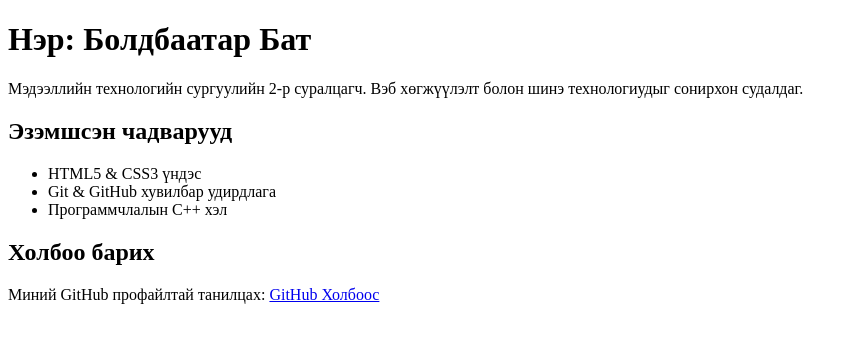
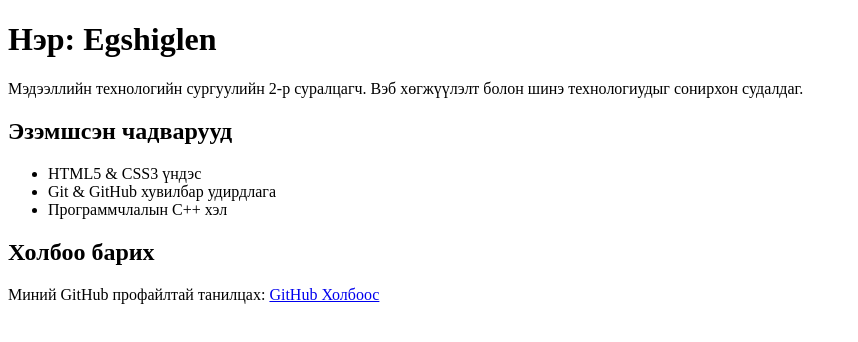
Before and after one commit to egshgln4-ux/web-development-lab, a plain HTML site: page index.html in a window 1280 px wide. Shown: the whole page, without its empty margins (0-858 px from the left). Drawn offline with Linux system fonts and the light colour scheme.

Commit message:
Lab 1: CV нэрийг шинэчилэв

```diff
--- a/index.html
+++ b/index.html
@@ -7,7 +7,7 @@
 </head>
 <body>
   <!-- Үндсэн гарчиг -->
-  <h1>Нэр: Болдбаатар Бат</h1>
+  <h1>Нэр: Egshiglen</h1>
 
   <!-- Товч танилцуулга -->
   <p>Мэдээллийн технологийн сургуулийн 2-р суралцагч. Вэб хөгжүүлэлт болон шинэ технологиудыг сонирхон судалдаг.</p>
```
